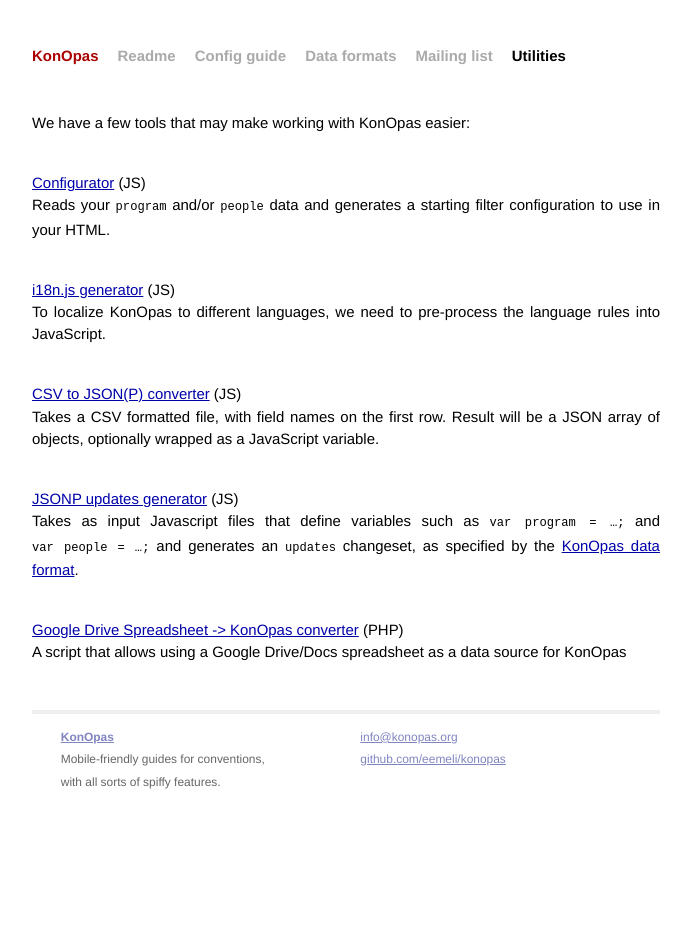
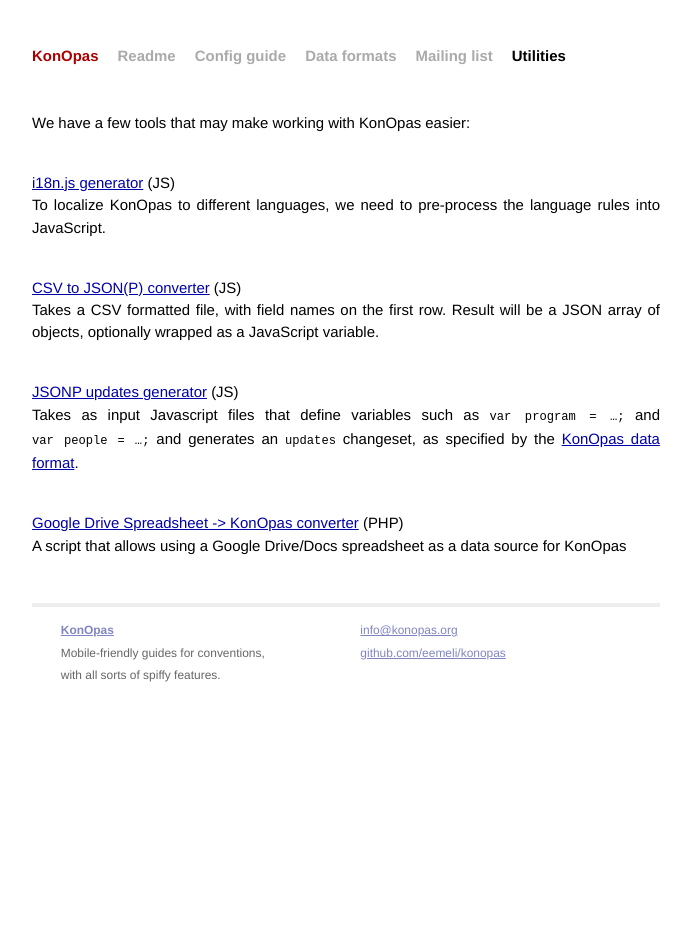
Before and after one commit to konopas/konopas.github.io, a Jekyll site: the page built from util/index.md, in a window 1280 px wide. Shown: the whole page, without its empty margins (294-985 px from the left). Built offline with Jekyll 4.4.1, drawn with Linux system fonts in a browser that asks for light colours; Markdown is read by kramdown in place of the engine named in the settings.

Commit message:
rm link to /util/config

```diff
--- a/util/index.md
+++ b/util/index.md
@@ -4,8 +4,6 @@
 ---
 
 We have a few tools that may make working with KonOpas easier:<br><br>
-
-[Configurator](/util/config) (JS)<br>Reads your <tt>program</tt> and/or <tt>people</tt> data and generates a starting filter configuration to use in your HTML.<br><br>
 
 [i18n.js generator](/util/i18n/) (JS)<br>To localize KonOpas to different languages, we need to pre-process the language rules into JavaScript.<br><br>
 
```
